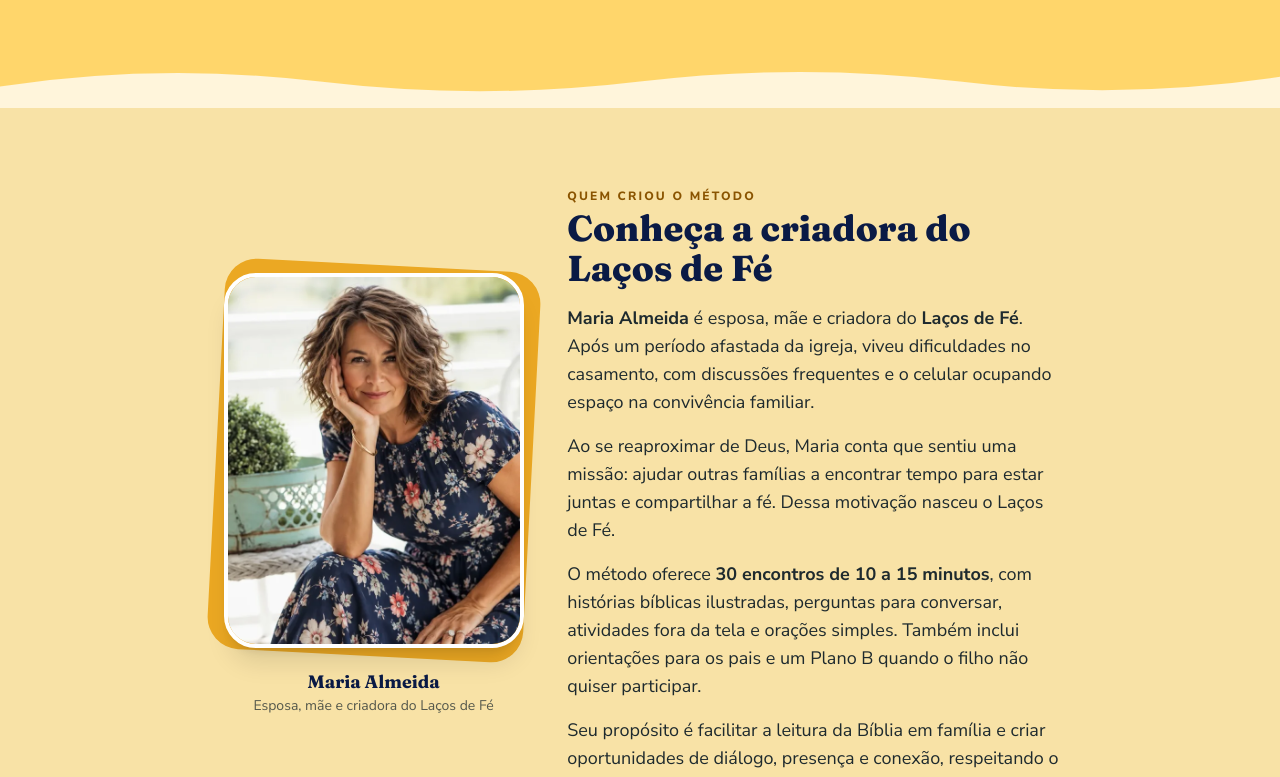
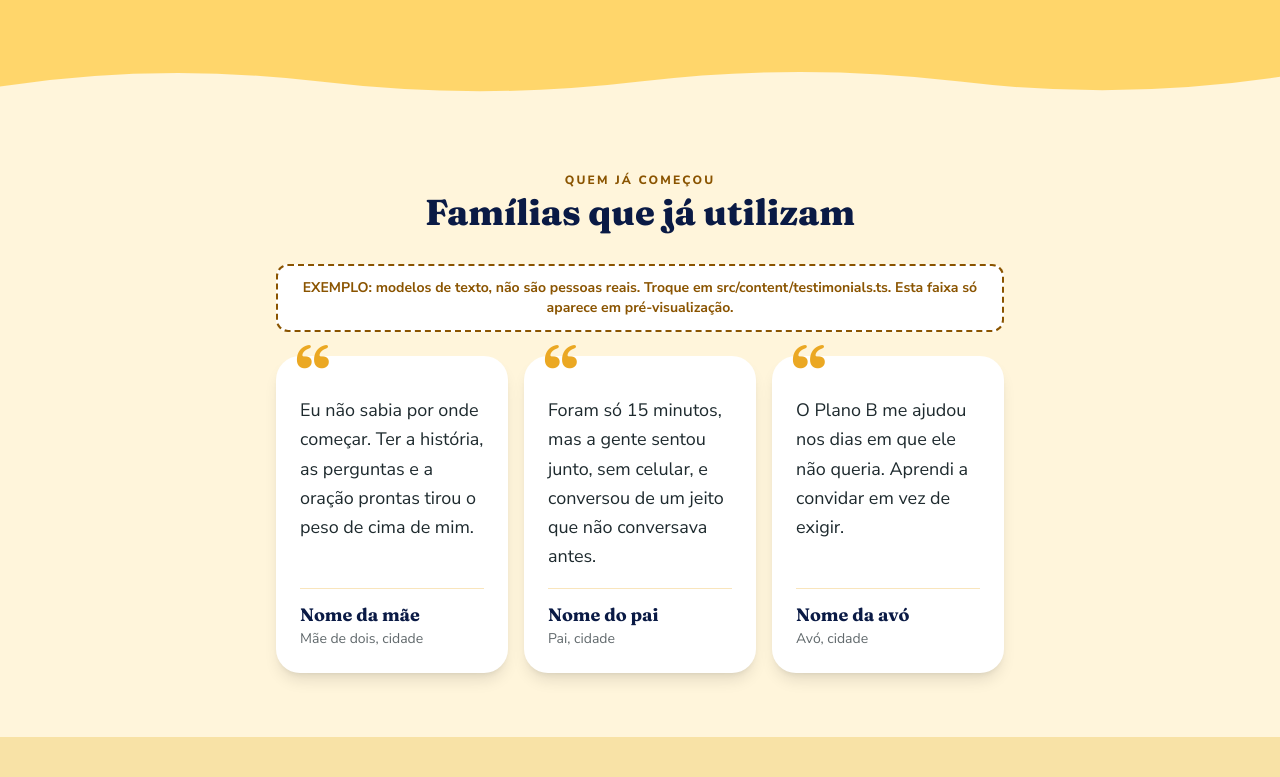
Before and after one commit to edwargas96-rgb/lacos.de.fe, a Next.js app: page / in a window 1280 px wide. Shown: the part 1835-2612 px from the top of the page. Built offline with nearby package versions, Linux system fonts and the light colour scheme; no server answers.

Commit message:
Depoimentos movidos para antes da biografia da Maria ('Famílias que já utilizam')
Co-Authored-By: Claude Sonnet 5.5 <noreply@anthropic.com>
Claude-Session: https://claude.ai/code/session_01PBZNSh2nY8yezEPeVD9BiZ

```diff
--- a/src/app/page.tsx
+++ b/src/app/page.tsx
@@ -80,6 +80,8 @@ export default function Home() {
         </div>
         <Wave fill="#FFF5DB" />
       </section>
+
+      <Testimonials />
 
       <section className="bg-sand" aria-labelledby="criadora">
         <div className="mx-auto grid max-w-4xl items-center gap-8 px-5 py-14 sm:grid-cols-5 sm:py-20">
@@ -190,8 +192,6 @@ export default function Home() {
         </ul>
       </section>
 
-      <Testimonials />
-
       <section className="relative overflow-hidden bg-teal-dark text-white [background-image:radial-gradient(60%_70%_at_50%_100%,rgba(235,168,35,.3),transparent)]" aria-labelledby="garantia">
         <div className="section">
           <div className="text-center">
--- a/src/components/Testimonials.tsx
+++ b/src/components/Testimonials.tsx
@@ -19,10 +19,10 @@ export default function Testimonials() {
   const items = usingSamples ? sampleTestimonials : testimonials;
 
   return (
-    <section className="bg-sand" aria-labelledby="depoimentos">
+    <section className="bg-cream" aria-labelledby="depoimentos">
       <div className="section">
-        <p className="eyebrow text-center">Quem já fez em família</p>
-        <h2 id="depoimentos" className="mb-8 mt-1 text-center text-2xl font-extrabold sm:text-4xl">O que as famílias contam</h2>
+        <p className="eyebrow text-center">Quem já começou</p>
+        <h2 id="depoimentos" className="mb-8 mt-1 text-center text-2xl font-extrabold sm:text-4xl">Famílias que já utilizam</h2>
         {usingSamples && (
           <p className="mb-6 rounded-xl border-2 border-dashed border-gold-dark bg-white p-3 text-center text-sm font-bold text-gold-dark">
             EXEMPLO: modelos de texto, não são pessoas reais. Troque em src/content/testimonials.ts. Esta faixa só aparece em pré-visualização.
```
